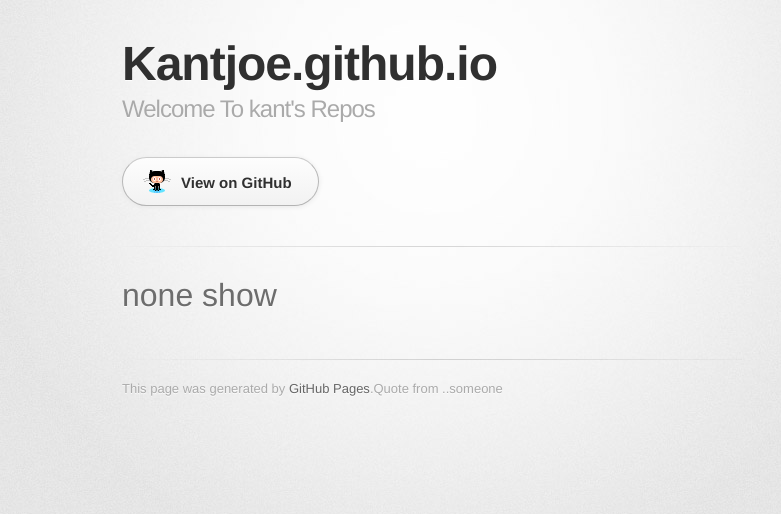
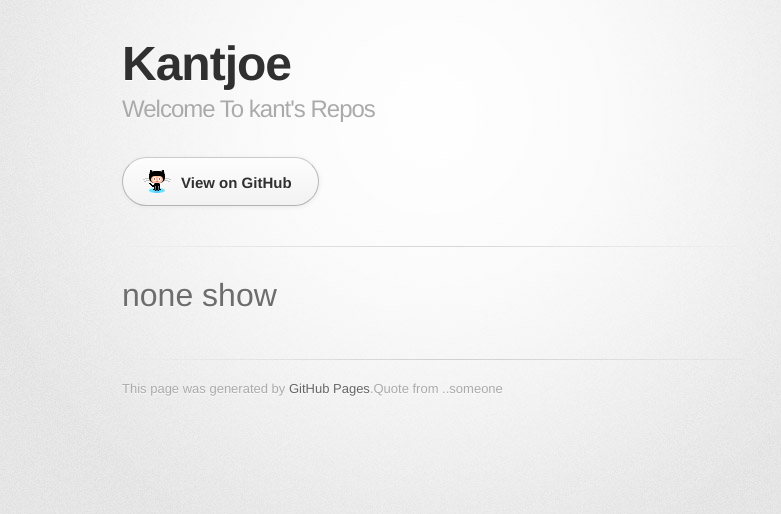
Before and after one commit to KantJoe/kantjoe.GitHub.io, a plain HTML site: page index.html in a window 1280 px wide. Shown: the whole page, without its empty margins (208-989 px from the left). Drawn offline with Linux system fonts and the light colour scheme; a web font is replaced by a local one.

Commit message:
first commit

```diff
--- a/index.html
+++ b/index.html
@@ -18,7 +18,7 @@
       <div class="inner">
 
         <header>
-          <h1>Kantjoe.github.io</h1>
+          <h1>Kantjoe</h1>
           <h2>Welcome To kant&#39;s Repos</h2>
         </header>
 
```
